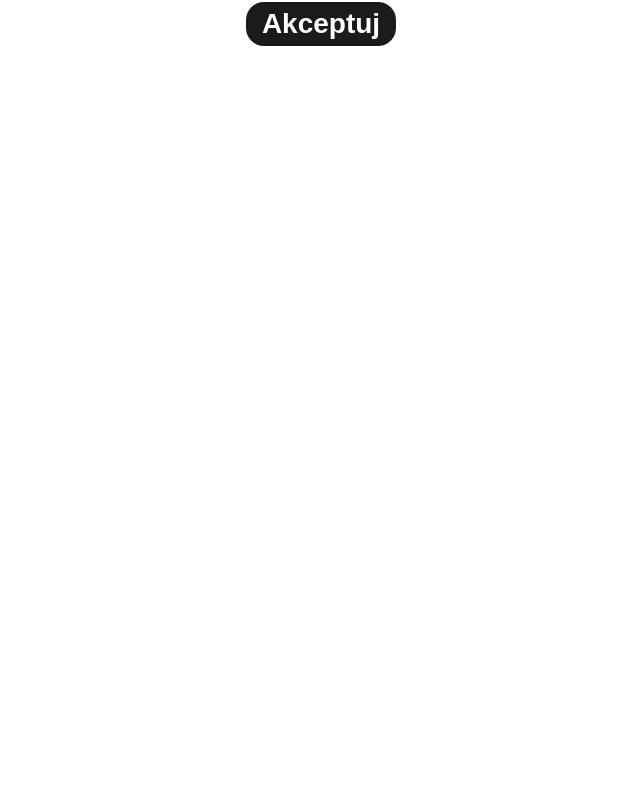
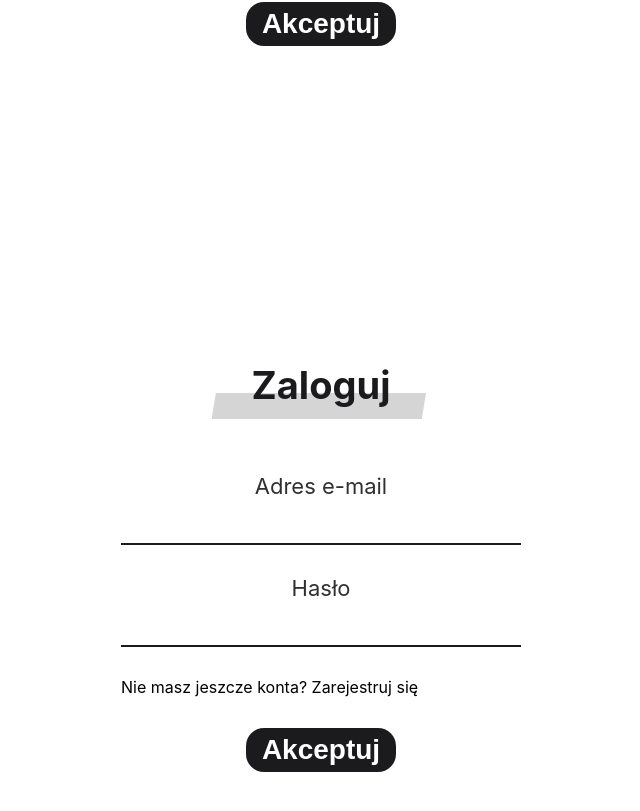
Before and after one commit to MagicianPL/PayBud, a React (Create React App) app: page / in a window 1280 px wide. Shown: the part 2395-3206 px from the top of the page, without its empty margins (319-959 px from the left). Before the commit the page ends 2732 px from the top, so only its background shows below. Built offline with nearby package versions, Linux system fonts and the light colour scheme.

Commit message:
SignInForm

```diff
--- a/src/App.tsx
+++ b/src/App.tsx
@@ -5,6 +5,7 @@ import theme from "./theme/theme";
 import TopNavigation from "./components/TopNavigation/TopNavigation";
 import Homepage from "./pages/Homepage/Homepage";
 import SignUpForm from './pages/SignUpForm/SignUpForm';
+import SignInForm from "./pages/SignInForm/SignInForm";
 
 function App() {
   return (
@@ -13,7 +14,7 @@ function App() {
         <TopNavigation />
         <Homepage />
         <SignUpForm />
-
+        <SignInForm />
       </div>
     </ThemeProvider>
   );
--- /dev/null
+++ b/src/pages/SignInForm/SignInForm.tsx
@@ -0,0 +1,25 @@
+import React from 'react';
+
+import StyledViewWrapper from '../../components/StyledViewWrapper/StyledViewWrapper';
+import StyledSignInWrapper from './StyledSignInWrapper';
+import PageTitle from '../../components/PageTitle/PageTitle';
+import Input from '../../components/Input/Input';
+import StyledButton from '../../components/StyledButton/StyledButton';
+
+const SignInForm = () => {
+    return(
+        <StyledViewWrapper>
+            <StyledSignInWrapper>
+                <PageTitle title="Zaloguj" />
+                <form>
+                    <Input id="email" label="Adres e-mail" type="email" pulsate />
+                    <Input id="password" label="Hasło" type="password" pulsate />
+                    <a href="/">Nie masz jeszcze konta? Zarejestruj się</a>
+                    <StyledButton>Akceptuj</StyledButton>
+                </form>
+            </StyledSignInWrapper>
+        </StyledViewWrapper>
+    );
+};
+
+export default SignInForm;
--- /dev/null
+++ b/src/pages/SignInForm/StyledSignInWrapper.tsx
@@ -0,0 +1,6 @@
+import styled from "styled-components";
+import StyledWrapper from '../SignUpForm/StyledWrapper';
+
+const StyledSignInWrapper = styled(StyledWrapper)``;
+
+export default StyledSignInWrapper;
```
